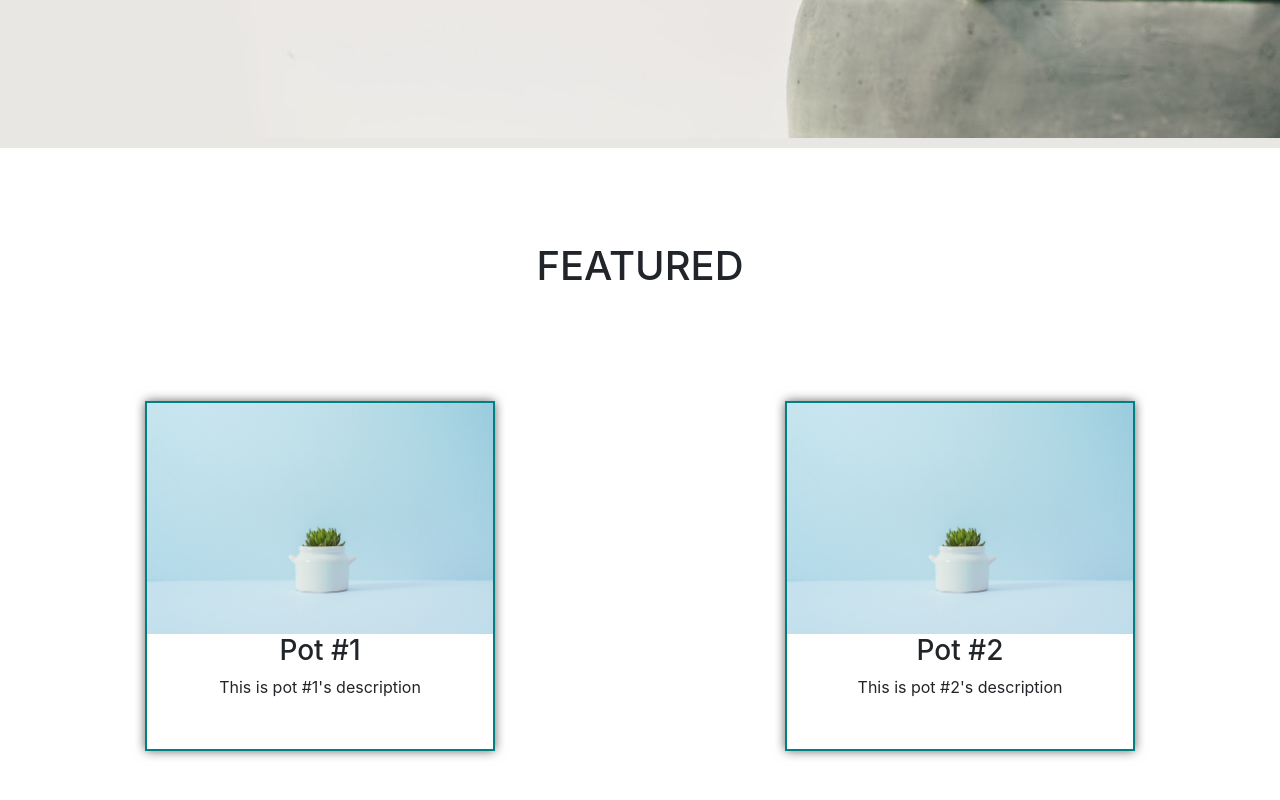
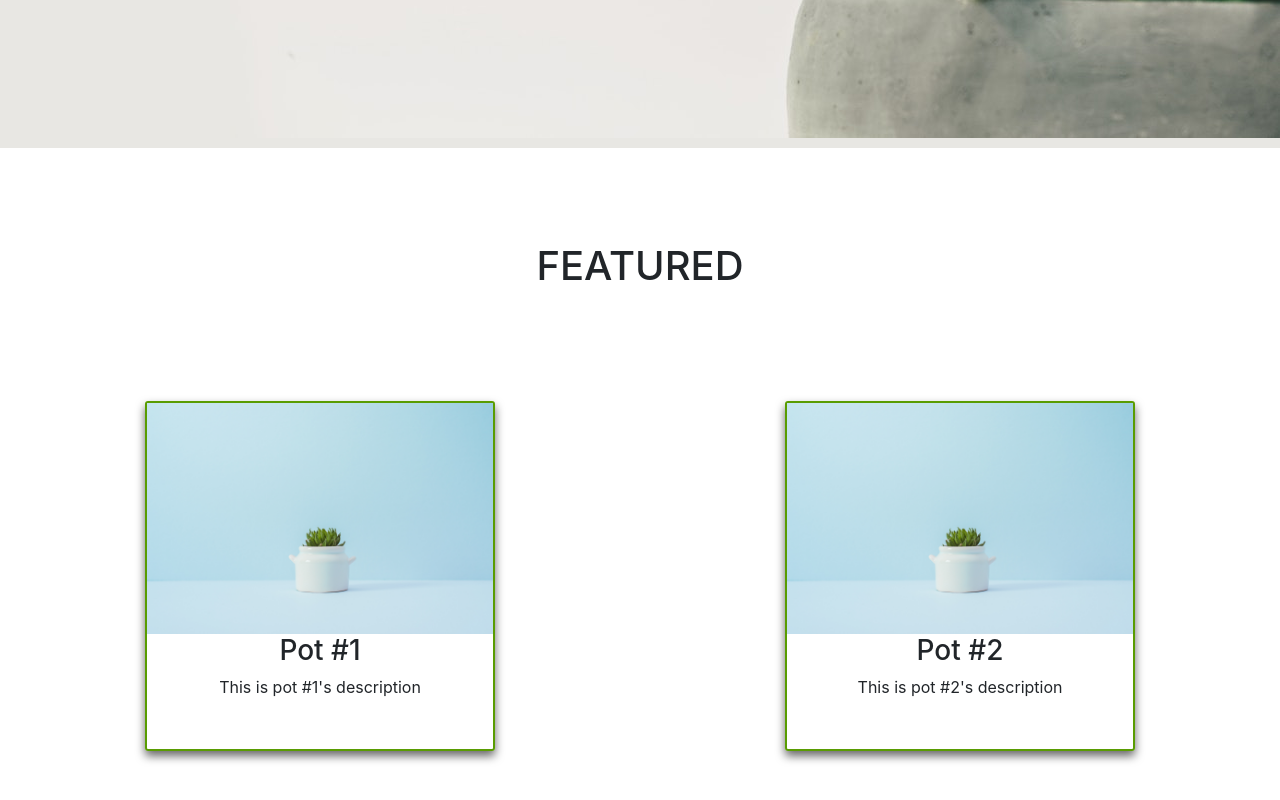
Before and after one commit to kyblockstacking/ecommerce_template, a React (Create React App) app: page / in a window 1280 px wide. Shown: the part 693-1493 px from the top of the page. Built offline with nearby package versions, Linux system fonts and the light colour scheme.

Commit message:
shadow adjustments

```diff
--- a/src/CSS/FeatureBox.scss
+++ b/src/CSS/FeatureBox.scss
@@ -2,15 +2,17 @@
   display: flex;
   flex-direction: column;
   align-items: center;
-  border: 2px solid teal;
-  box-shadow: 0px 0px 10px rgba(0, 0, 0, 0.6);
+  border: 2px solid #599c01;
+  border-radius: calc(0.25rem - 1px);
+  box-shadow: 0px 5px 10px rgba(0, 0, 0, 0.6);
   width: 350px;
   height: 350px;
   margin: 10px auto;
-  transition: transform 0.25s ease;
+  transition: transform 0.25s ease, box-shadow 0.25s ease, border-radius 0.5s ease;
   &:hover {
-    transform: scale(1.2);
-    box-shadow: 0px 0px 15px rgba(0, 0, 0, 0.8);
+    border-radius: 0;
+    transform: scale(1.05);
+    box-shadow: 0px 10px 15px rgba(0, 0, 0, 0.75);
   }
 }
 
--- a/src/CSS/ShopItem.scss
+++ b/src/CSS/ShopItem.scss
@@ -13,8 +13,9 @@
   padding: 5%;
   border-radius: calc(0.25rem - 1px);
   color: #fff;
-  transition: background-color 0.25s ease;
+  transition: background-color 0.25s ease, border-radius 0.5s ease;
   &:hover {
+    border-radius: 0;
     background-color: rgba(89, 156, 1, 0.85);
   }
 }
```
